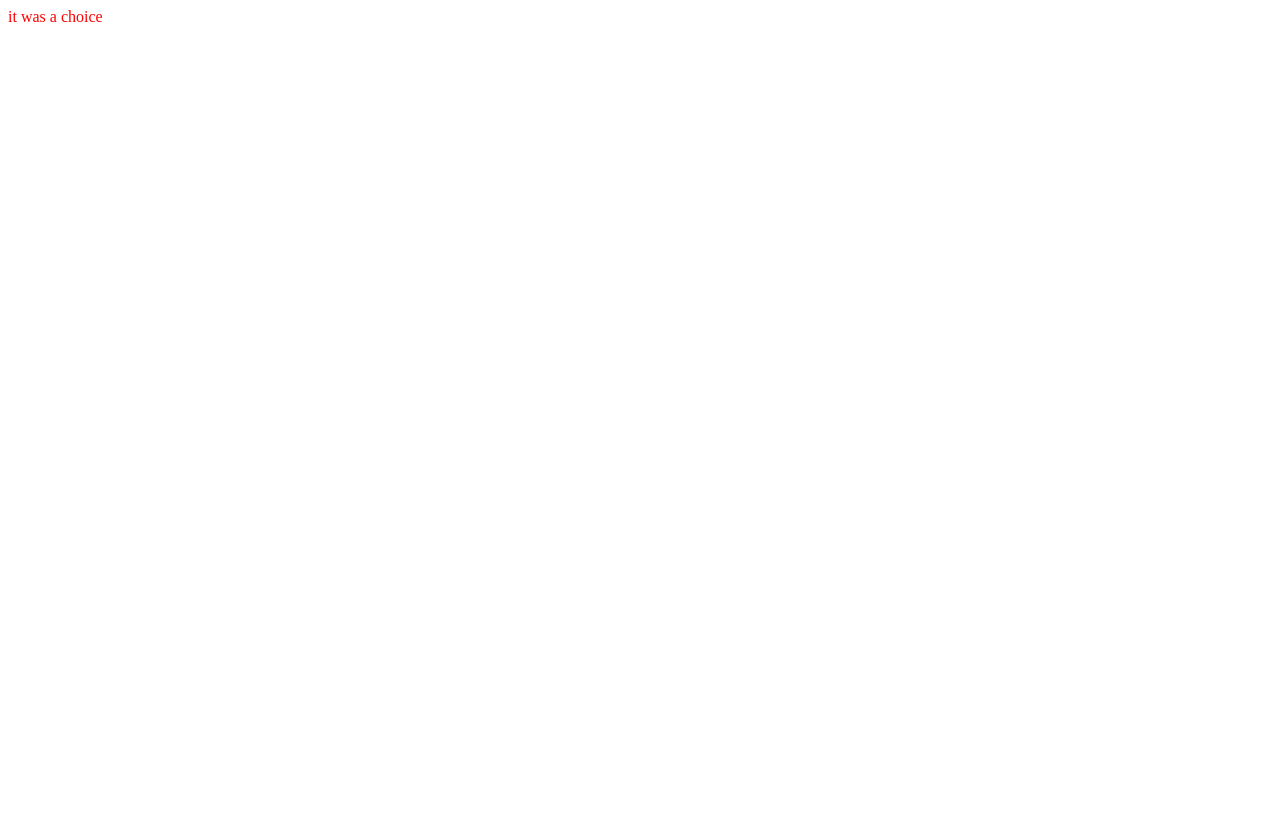
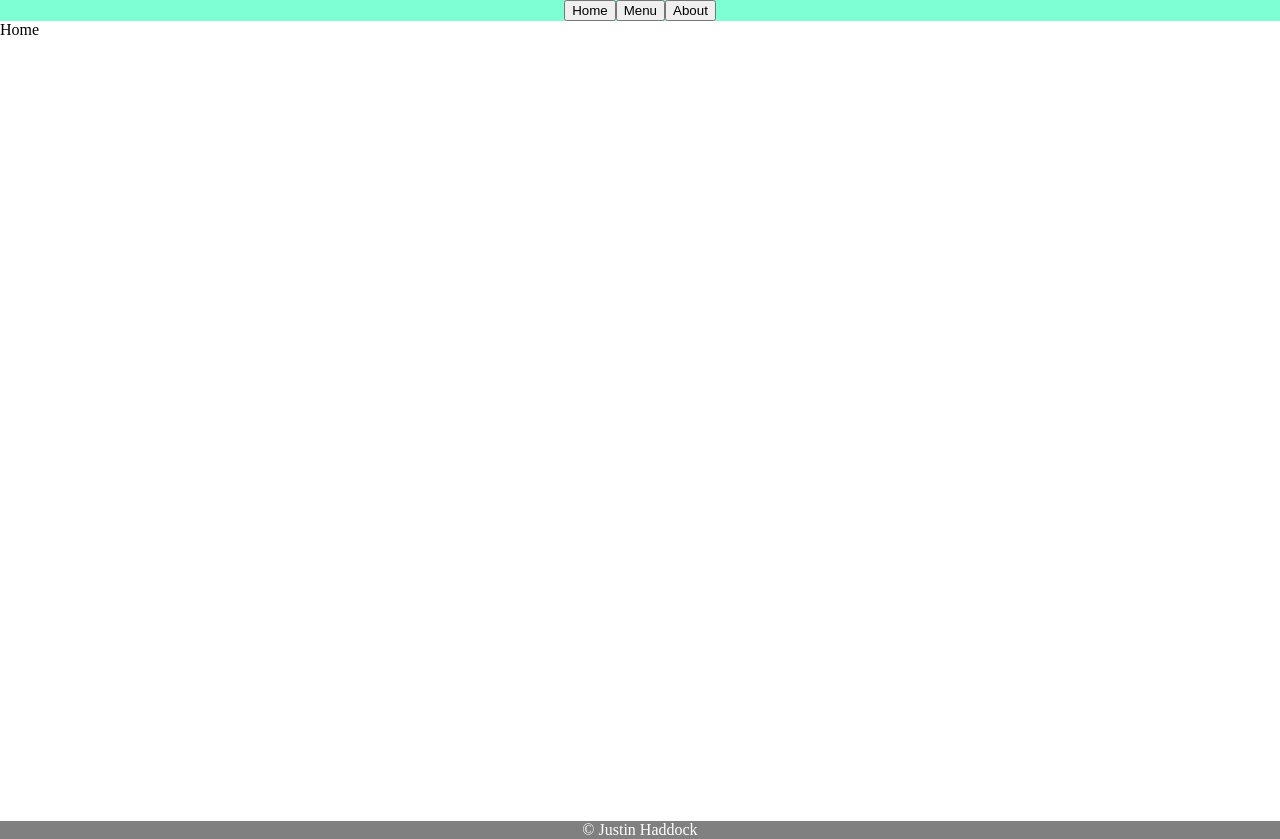
Before and after one commit to Hadddock/restaurant, a website built with webpack: page dist/index.html in a window 1280 px wide. Before the commit the page ends 800 px from the top, so only its background shows below. Built offline with nearby package versions, Linux system fonts and the light colour scheme.

Commit message:
Implement tab switching

```diff
--- /dev/null
+++ b/src/about.js
@@ -0,0 +1,6 @@
+export default function about() {
+  const home = document.createElement("div");
+  home.textContent = "About";
+  console.log("about");
+  return home;
+}
--- /dev/null
+++ b/src/home.js
@@ -0,0 +1,6 @@
+export default function home() {
+  const home = document.createElement("div");
+  home.textContent = "Home";
+  console.log("home");
+  return home;
+}
--- a/src/index.js
+++ b/src/index.js
@@ -1,4 +1,42 @@
 import "./style.scss";
-console.log("waow");
+import home from "./home.js";
+import about from "./about.js";
+import menu from "./menu.js";
 
-document.body.innerHTML = "<div>it was a choice</div> ";
+const content = document.createElement("div");
+content.id = "content";
+let currentTab = "home";
+
+const footer = document.createElement("footer");
+footer.innerHTML = "<div>© Justin Haddock</div>";
+
+function selectTab(tab) {
+  if (tab.name !== currentTab) {
+    content.innerHTML = "";
+    content.appendChild(tab());
+    currentTab = tab.name;
+  }
+}
+
+function createTabButtons(tabs) {
+  const tabButtons = [];
+  tabs.forEach((tab) => {
+    const currentButton = document.createElement("button");
+    currentButton.textContent =
+      tab.name.charAt(0).toUpperCase() + tab.name.slice(1);
+    currentButton.addEventListener("click", selectTab.bind(this, tab));
+    tabButtons.push(currentButton);
+  });
+  return tabButtons;
+}
+
+const header = document.createElement("header");
+createTabButtons([home, menu, about]).forEach((tab) => {
+  header.appendChild(tab);
+});
+
+document.body.appendChild(header);
+document.body.appendChild(content);
+document.body.appendChild(footer);
+
+content.appendChild(home());
--- /dev/null
+++ b/src/menu.js
@@ -0,0 +1,6 @@
+export default function menu() {
+  const menu = document.createElement("div");
+  menu.textContent = "Menu";
+  console.log("menu");
+  return menu;
+}
--- a/src/style.scss
+++ b/src/style.scss
@@ -1,3 +1,20 @@
-div {
-  color: red;
+header {
+  background-color: aquamarine;
+  display: flex;
+  justify-content: center;
 }
+
+footer {
+  display: flex;
+  justify-content: center;
+  background-color: gray;
+  color: white;
+}
+
+#content {
+  height: 100vh;
+}
+
+* {
+  margin: 0;
+}
```
